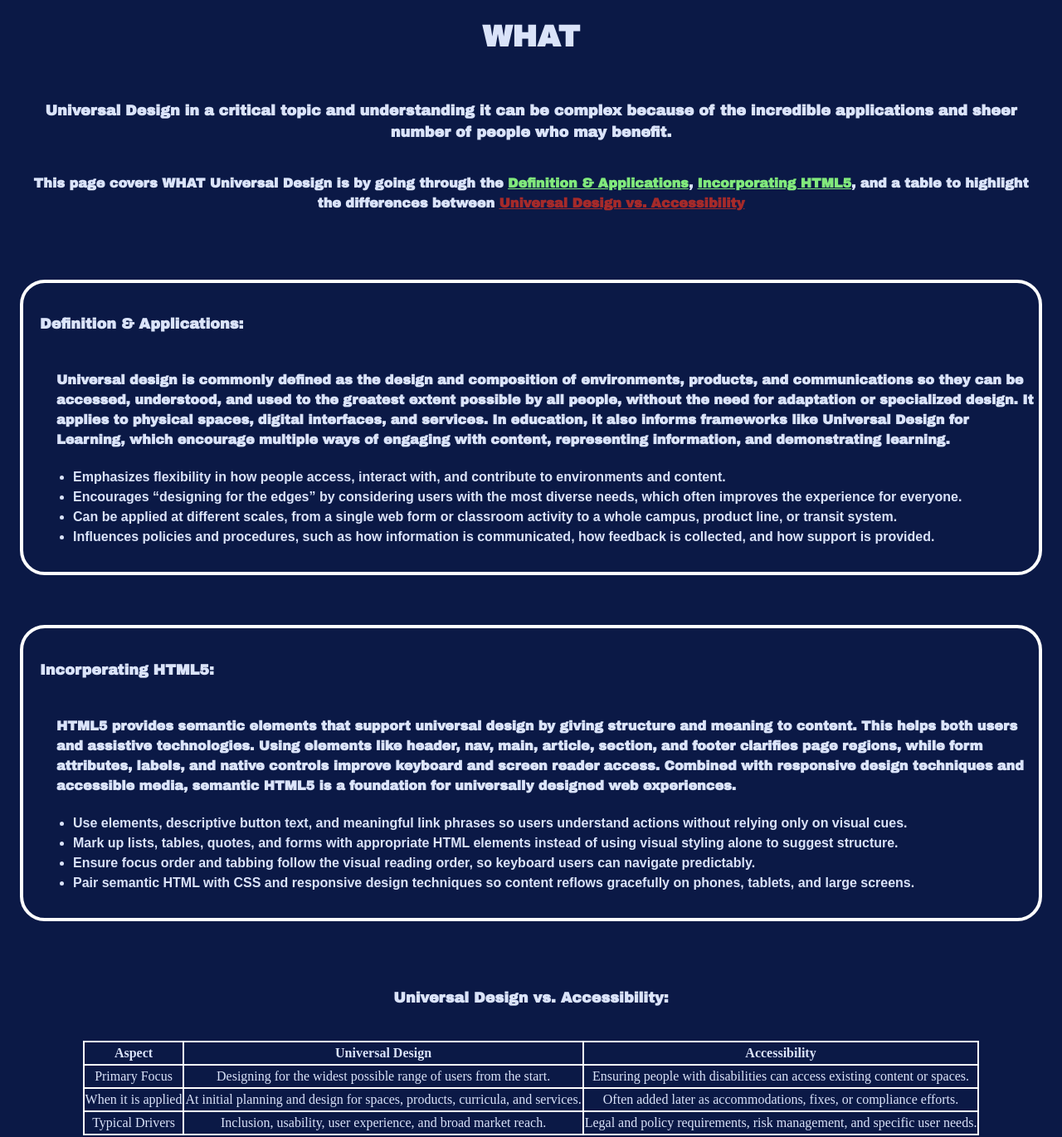
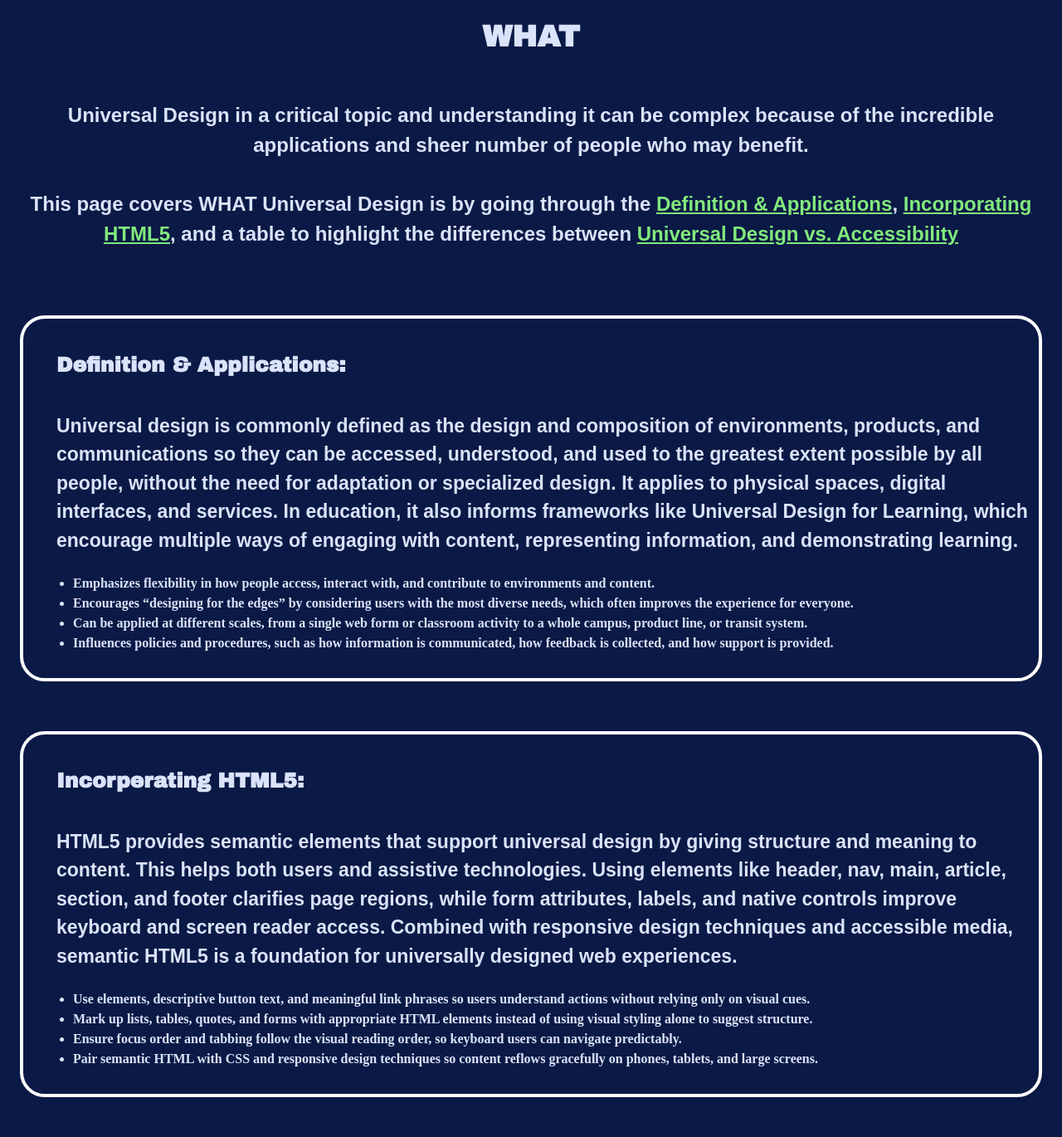
Before and after one commit to christoj31/universal_design_final_project, a plain HTML site: page Final_Project/what.html in a window 1280 px wide. Shown: the part 100-1470 px from the top of the page at 83% size. Drawn offline with Linux system fonts and the light colour scheme; a web font is replaced by a local one.

Commit message:
more fixes

```diff
--- a/Final_Project/css/styles.css
+++ b/Final_Project/css/styles.css
@@ -33,17 +33,17 @@ h3 {
 }
 
 h4 {
-  font-family: "Archivo Black", sans-serif;
   font-weight: 300;
   font-weight: bold;
   font-style: normal;
 }
 
 li {
-  font-family: "Smooch Sans", sans-serif;
+  font-style: normal;
   font-optical-sizing: auto;
   font-weight: bold;
   font-style: normal;
+  font-size: 16px;
 }
 
 p {
@@ -51,6 +51,7 @@ p {
   font-optical-sizing: auto;
   font-weight: bold;
   font-style: normal;
+  font-size: 24px;
 }
 
 .drop {
@@ -112,4 +113,5 @@ body {
 table, th, td {
   border: 2px solid white;
   border-collapse: collapse;
+  padding: 10px;
 }
--- a/Final_Project/what.html
+++ b/Final_Project/what.html
@@ -16,22 +16,26 @@
         <div id="home">
           <a href="/universal_design_final_project/Final_Project/home.html"><button style="margin: 10px; border: 3px solid rgb(126, 137, 135); border-radius: 10px; background-color: rgb(225, 255, 255);">Return Home</button></a>
           <h1 style="margin-top: 50px; margin-bottom: 50px;">WHAT</h1>
-          <h3 style="text-align: center; margin-bottom: 35px;">
+          <p style="text-align: center; margin-bottom: 35px;">
             Universal Design in a critical topic and understanding it can be complex because of the incredible applications and sheer number of people who may benefit.
-          </h3>
+          </p>
 
-          <h4 style="text-align: center; margin-bottom: 80px;">This page covers WHAT Universal Design is by going through the <a href="#daa" style="color: rgb(129, 233, 124)">Definition & Applications</a>, <a href="#ih" style="color: rgb(129, 233, 124);">Incorporating HTML5</a>, and a table to highlight the differences between <a href="#uva" style="color: brown;">Universal Design vs. Accessibility</a></h4>
+          <p style="text-align: center; margin-bottom: 80px;">
+            This page covers WHAT Universal Design is by going through the <a href="#daa" style="color: rgb(129, 233, 124)">Definition & Applications</a>, <a href="#ih" style="color: rgb(129, 233, 124);">Incorporating HTML5</a>, and a table to highlight the differences between <a href="#uva" style="color: rgb(129, 233, 124);">Universal Design vs. Accessibility</a>
+          </p>
 
           <div id="daa" style="border: 4px solid white; border-radius: 30px;">
-            <h3 style="text-align: left; padding: 20px;">Definition & Applications:</h3>
-            <h4 style="margin-left: 40px;">
+            <h3 style="text-align: left; padding: 12px; font-size: 25px; margin-left: 28px">
+              Definition & Applications:
+            </h3>
+            <p style="margin-left: 40px; font-size: 23px;">
               Universal design is commonly defined as the design and composition of environments, products, and
               communications so they can be accessed, understood, and used to the greatest extent possible
               by all people, without the need for adaptation or specialized design. It applies to physical spaces,
               digital interfaces, and services. In education, it also informs frameworks like Universal Design
               for Learning, which encourage multiple ways of engaging with content, representing information,
               and demonstrating learning.
-            </h4>
+            </p>
             <ul style="margin-left: 20px; margin-bottom: 30px;">
               <li>Emphasizes flexibility in how people access, interact with, and contribute to environments and content.</li>
               <li>Encourages “designing for the edges” by considering users with the most diverse needs, which often improves the experience for everyone.</li>
@@ -41,14 +45,16 @@
           </div>
 
           <div id="ih" style="border: 4px solid white; border-radius: 30px; margin-top: 60px;">
-            <h3 style="text-align: left; padding: 20px;">Incorperating HTML5:</h3>
-            <h4 style="margin-left: 40px;">
+            <h3 style="text-align: left; padding: 12px; font-size: 25px; margin-left: 28px">
+              Incorperating HTML5:
+            </h3>
+            <p style="margin-left: 40px; font-size: 23px;">
               HTML5 provides semantic elements that support universal design by giving structure and meaning to content.
               This helps both users and assistive technologies. Using elements like header, nav, main, article,
               section, and footer clarifies page regions, while form attributes, labels, and native controls
                 improve keyboard and screen reader access. Combined with responsive design techniques and accessible
                 media, semantic HTML5 is a foundation for universally designed web experiences.
-            </h4>
+            </p>
             <ul style="margin-left: 20px; margin-bottom: 30px;">
               <li>Use <label> elements, descriptive button text, and meaningful link phrases so users understand actions without relying only on visual cues.</li>
               <li>Mark up lists, tables, quotes, and forms with appropriate HTML elements instead of using visual styling alone to suggest structure.</li>
@@ -58,7 +64,10 @@
           </div>
 
           <div id="uva" style="margin-top: 60px;">
-            <h3 style="text-align: center; padding: 20px;">Universal Design vs. Accessibility:</h3>
+            <h3 style="text-align: center; padding: 20px; font-size: 25px;">
+              Universal Design vs. Accessibility:
+            </h3>
+
             <table style="margin-left: auto; margin-right: auto; text-align: center; padding: 20px;">
               <thead>
                 <tr>
--- a/Lab_1/css/styles.css
+++ b/Lab_1/css/styles.css
@@ -42,7 +42,7 @@ li {
 p {
   font-family: "Smooch Sans", sans-serif;
   font-weight: bold;
-  font-size: 18px;
+  font-size: 20px;
 }
 
 .drop {
```
Also changed, not shown: Final_Project/home.html (+1 -1 lines), Final_Project/how.html (+16 -10 lines), Final_Project/why.html (+15 -9 lines).
